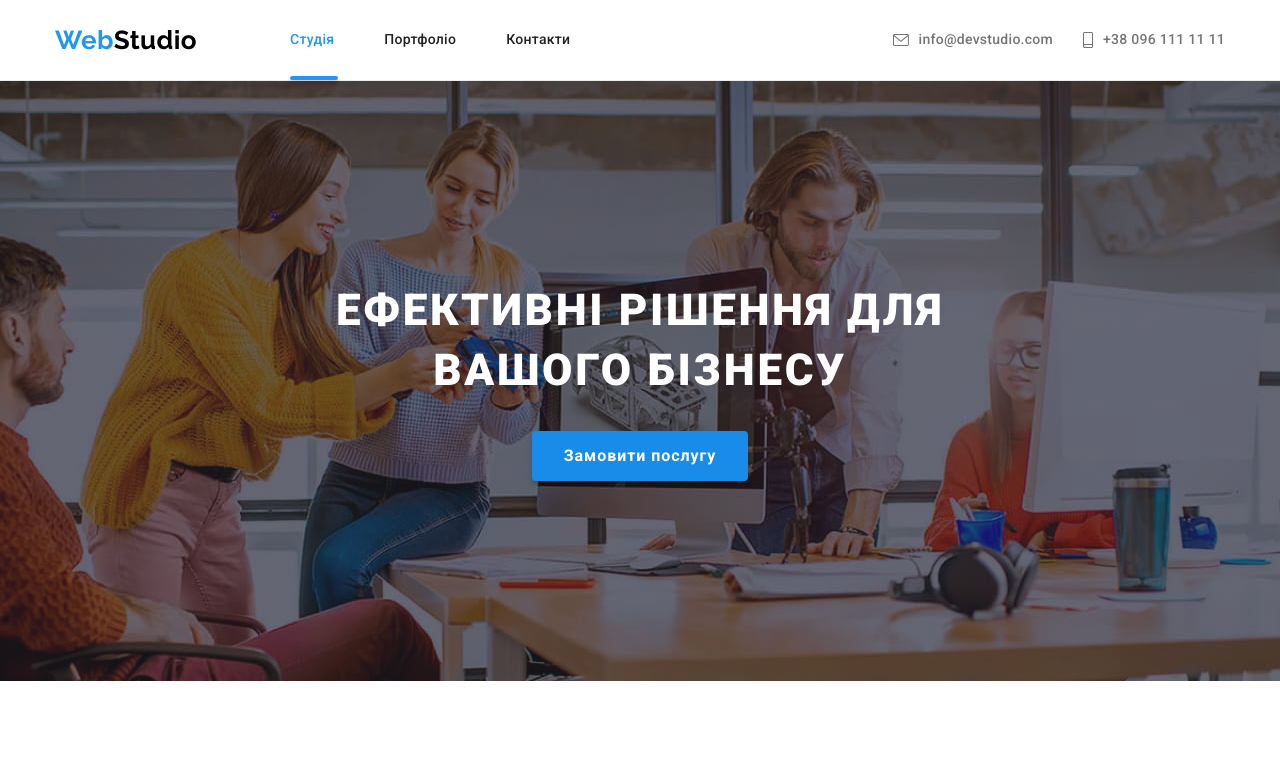
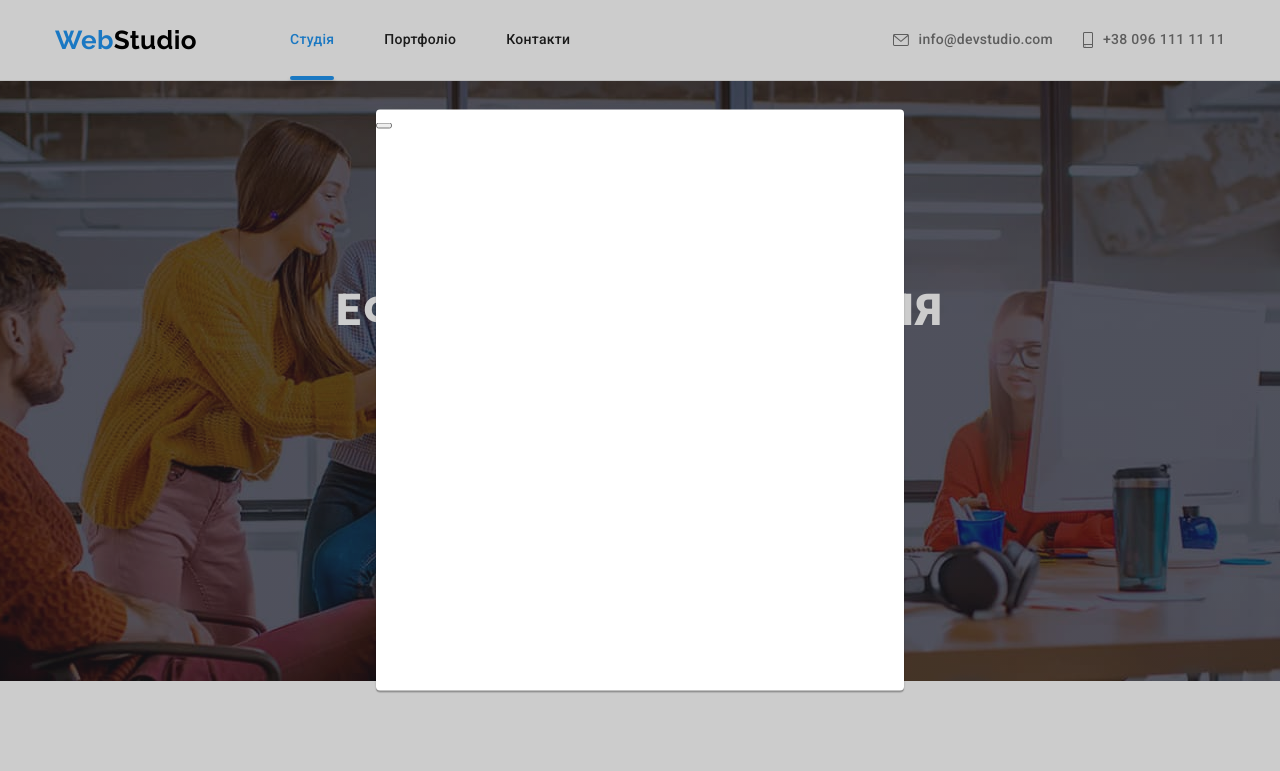
Before and after one commit to YevheniiaVier/goit-markup-hw-05, a plain HTML site: page index.html in a window 1280 px wide. Both pictures are taken after a click on the button "Замовити послугу". Shown: the top 771 px of the page. Drawn offline with nearby package versions, Linux system fonts and the light colour scheme.

Commit message:
adds modal

```diff
--- a/css/styles.css
+++ b/css/styles.css
@@ -14,6 +14,7 @@
   --hover-btn-color: #188ce8;
   --transparent-color: rgba(255, 255, 255, 0.6);
   --border-card-color: #afb1b8;
+  --time-function: 250ms cubic-bezier(0.4, 0, 0.2, 1);
 }
 
 /* --------------сторінка Студія ------------------*/
@@ -90,6 +91,7 @@ img {
   margin-right: 50px;
 }
 .site-nav .link {
+  transition: color var(--time-function);
   display: block;
   padding-top: 32px;
   padding-bottom: 32px;
@@ -115,7 +117,7 @@ img {
   position: absolute;
   left: 0;
   bottom: 0;
-  width: calc(100% + 4px);
+  width: 100%;
   height: 4px;
   background-color: var(--accent-color);
   box-shadow: 0px 4px 4px rgba(0, 0, 0, 0.25);
@@ -131,6 +133,8 @@ border-radius: 2px;
   margin-left: 30px;
 }
 .contacts-nav .link {
+  transition: color var(--time-function);
+
   font-weight: 500;
   line-height: 1.14;
   letter-spacing: 0.02em;
@@ -193,6 +197,9 @@ border-radius: 2px;
   background-color: var(--accent-color);
 }
 .btn.primary {
+  transition: color var(--time-function),
+  background-color var(--time-function),
+  box-shadow var(--time-function);
   min-width: 200px;
   padding: 10px 32px;
   box-shadow: 0px 4px 4px rgba(0, 0, 0, 0.15);
@@ -260,7 +267,6 @@ border-radius: 2px;
   font-size: inherit;
   line-height: 1.14;
   color: var(--title-text-color);
-
   text-transform: uppercase;
 }
 
@@ -366,9 +372,10 @@ color: var(--white-text-color);
 }
 
 .main-sn .sn-item {
+  transition: color var(--time-function),
+  background-color var(--time-function);
   color: var(--border-card-color);
 }
-
 
   .sn-icon {
   fill: currentColor;
@@ -383,6 +390,8 @@ color: var(--white-text-color);
 /* ----------------------Clients--------------------  */
 
 .client-thumb {
+  transition: color var(--time-function),
+  border var(--time-function);
   display: flex;
   justify-content: center;
   align-items: center;
@@ -406,7 +415,6 @@ color: var(--white-text-color);
 .client-thumb:hover,
 .client-thumb:focus {
   border: 1px solid var(--accent-color);
-  border-radius: 4px;
   color: var(--accent-color);
 }
 
@@ -432,6 +440,7 @@ footer {
   color: var(--white-text-color);
 }
 .bottom-panel .link {
+  transition: color var(--time-function);
   font-style: normal;
   color: var(--transparent-color);
 }
@@ -463,6 +472,7 @@ footer .bottom {
   color: var(--white-text-color);
 }
 .footer-sn .sn-item {
+  transition: background-color var(--time-function);
   color: var(--white-text-color);
   background-color: rgba(255, 255, 255, 0.1);
 }
@@ -475,6 +485,9 @@ footer .bottom {
 /* ----------------portfolio button---------------- */
 
 .btn.secondary {
+  transition: color var(--time-function),
+  background-color var(--time-function),
+  box-shadow var(--time-function);
   padding: 6px 22px;
 
   font-weight: 500;
@@ -523,6 +536,7 @@ footer .bottom {
 }
 
 .work-examples .link {
+  transition: box-shadow var(--time-function);
   display: block;
   color: inherit;
 }
@@ -559,9 +573,9 @@ footer .bottom {
   background-color: rgba(33, 150, 243, 0.9);
   top: 0;
   left: 0;
-  transform: translateY(100%);
-  transition: transform 250ms cubic-bezier(0.4, 0, 0.2, 1);
-
+  transform: translateY(101%);
+  transition: transform var(--time-function);
+overflow: auto;
 }
 
 .examples-card-text {
@@ -574,7 +588,7 @@ footer .bottom {
   line-height: 1.55;
   color: var(--white-text-color);
   width: 322px;
-  overflow: hidden;
+
 
 }
 
@@ -583,3 +597,34 @@ footer .bottom {
   transform: translateY(0);
 
 }
+/* ------------------modal------------ */
+.backdrop {
+  position: fixed;
+  top: 0;
+  left: 0;
+  width: 100%;
+  height: 100%;
+  background-color: rgba(0, 0, 0, 0.2)
+
+}
+
+.backdrop.is-hidden {
+  opacity: 0;
+  visibility: hidden;
+  pointer-events: none;
+}
+
+.modal {
+  position: absolute;
+  top: 50%;
+  left: 50%;
+  transform: translate(-50%, -50%);
+
+  min-width: 528px;
+  min-height: 581px;
+
+  background-color: #fff;
+  box-shadow: 0px 1px 3px rgba(0, 0, 0, 0.12), 0px 1px 1px rgba(0, 0, 0, 0.14), 0px 2px 1px rgba(0, 0, 0, 0.2);
+  border-radius: 4px;
+
+}
--- a/index.html
+++ b/index.html
@@ -61,7 +61,7 @@
             Ефективні рішення для<br />
             вашого бізнесу
           </h1>
-          <button type="button" class="btn primary">Замовити послугу</button>
+          <button type="button" class="btn primary" data-modal-open>Замовити послугу</button>
         </div>
       </section>
 
@@ -129,7 +129,6 @@
               <div class="activities-item">
                 <h3 class="activities-subtitle">Десктопні додатки</h3>
               </div>
-
             </li>
             <li class="item">
               <a href="">
@@ -141,9 +140,14 @@
             </li>
             <li class="item">
               <a href="">
-                <img src="./images/colorpallete.jpg" alt="Дизайнерські рішення" width="370" height="294" />
+                <img
+                  src="./images/colorpallete.jpg"
+                  alt="Дизайнерські рішення"
+                  width="370"
+                  height="294"
+                />
               </a>
-                <div class="activities-item">
+              <div class="activities-item">
                 <h3 class="activities-subtitle">Дизайнерські рішення</h3>
               </div>
             </li>
@@ -549,5 +553,11 @@
         </div>
       </div>
     </footer>
+    <div class="backdrop is-hidden"data-modal>
+      <div class="modal">
+        <button type="button" class="modal-btn" data-modal-close></button>
+      </div>
+    </div>
+    <script src="./js/modal.js"></script>
   </body>
 </html>
--- /dev/null
+++ b/js/modal.js
@@ -0,0 +1,14 @@
+(() => {
+  const refs = {
+    openModalBtn: document.querySelector('[data-modal-open]'),
+    closeModalBtn: document.querySelector('[data-modal-close]'),
+    modal: document.querySelector('[data-modal]'),
+  };
+
+  refs.openModalBtn.addEventListener('click', toggleModal);
+  refs.closeModalBtn.addEventListener('click', toggleModal);
+
+  function toggleModal() {
+    refs.modal.classList.toggle('is-hidden');
+  }
+})();
```
Also changed, not shown: 2 other files.
